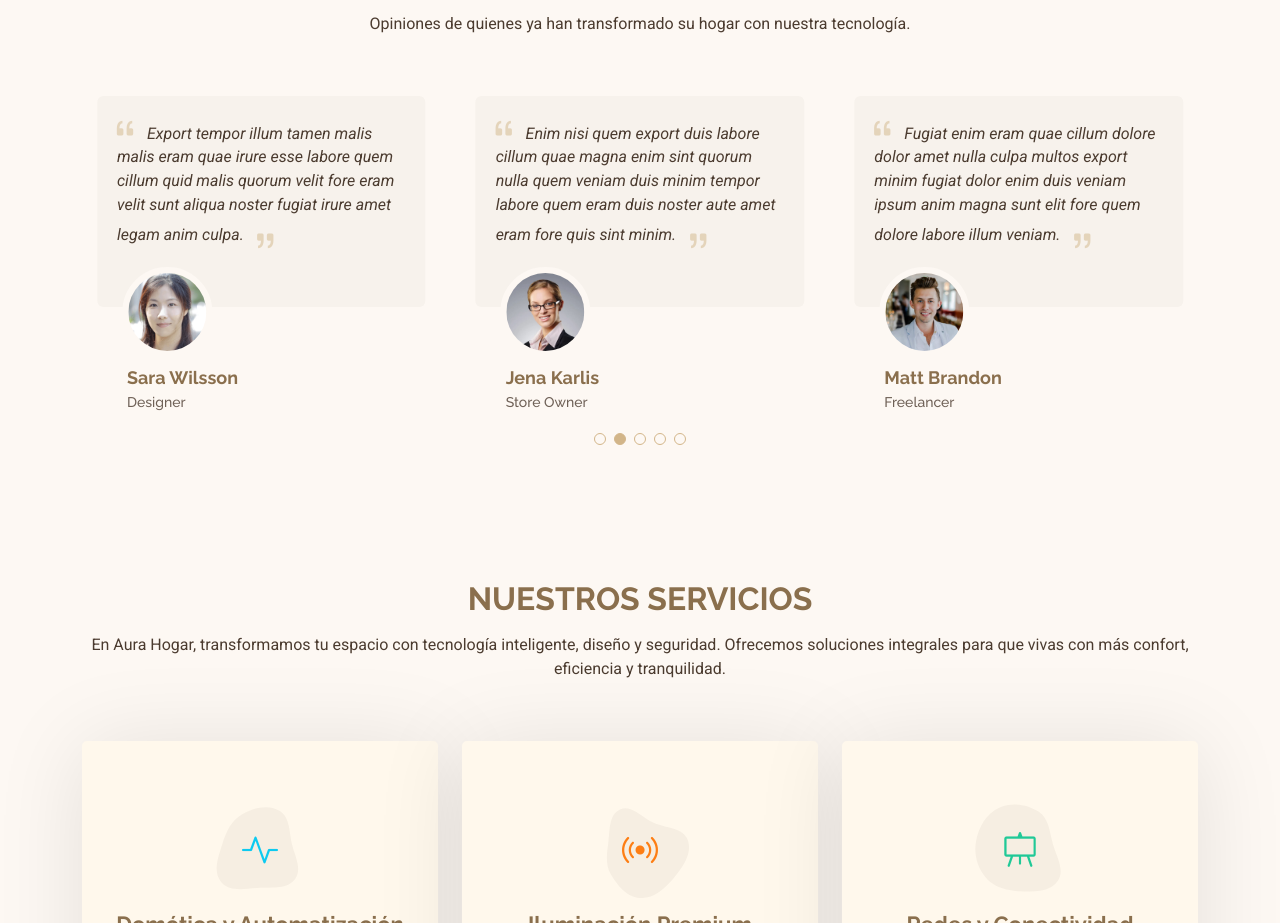
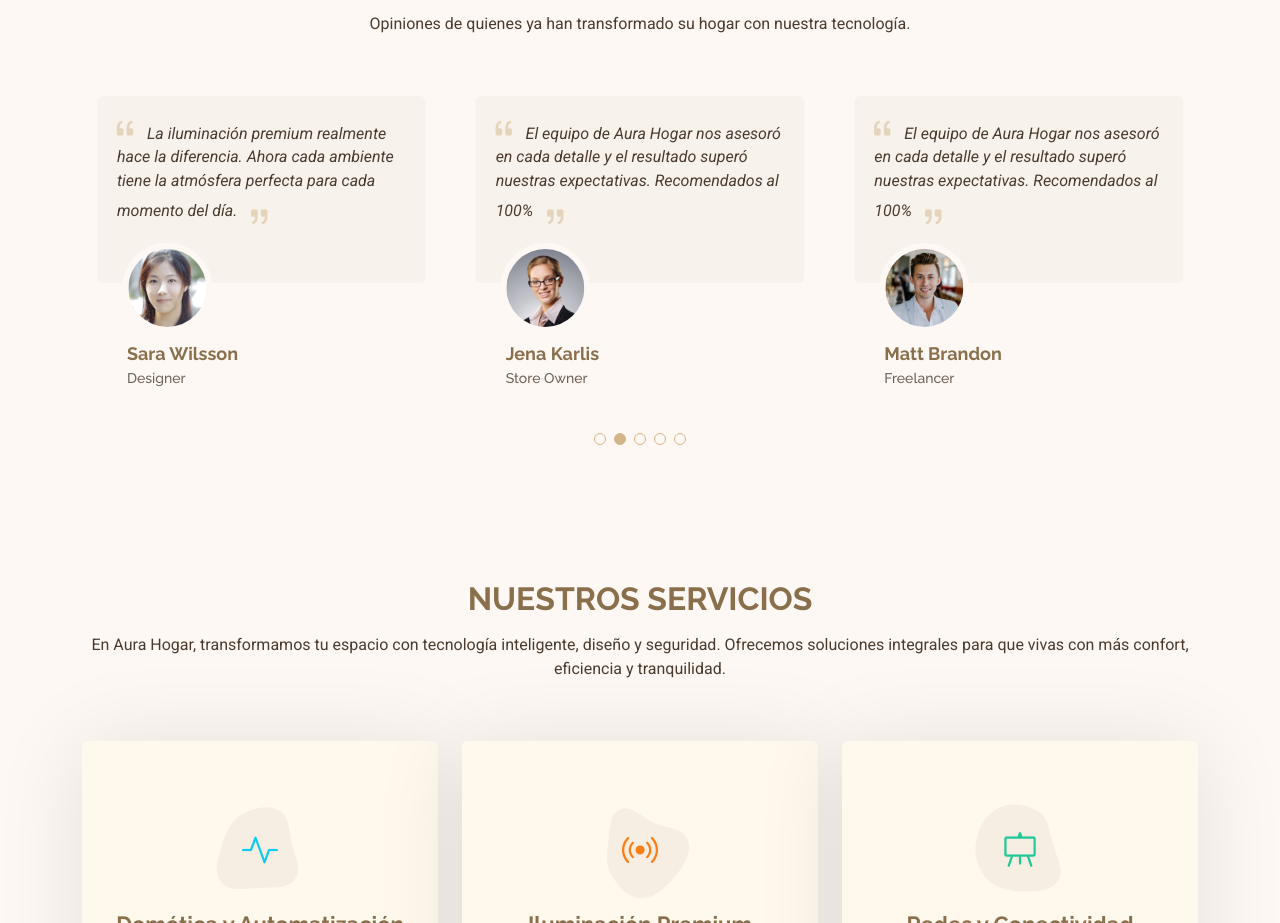
Before and after one commit to Gonza083/Aura, a plain HTML site: page index.html in a window 1280 px wide. Shown: the part 2414-3337 px from the top of the page. Drawn offline with Linux system fonts and the light colour scheme.

Commit message:
Contacto2

```diff
--- a/index.html
+++ b/index.html
@@ -302,7 +302,7 @@
               <div class="testimonial-item" "="">
             <p>
               <i class=" bi bi-quote quote-icon-left"></i>
-                <span>Proin iaculis purus consequat sem cure digni ssim donec porttitora entum suscipit rhoncus. Accusantium quam, ultricies eget id, aliquam eget nibh et. Maecen aliquam, risus at semper.</span>
+                <span>Desde que instalamos el sistema de domótica de Aura Hogar, nuestra casa es mucho más cómoda y segura. ¡Una excelente inversión!</span>
                 <i class="bi bi-quote quote-icon-right"></i>
                 </p>
                 <img src="assets/img/testimonials/testimonials-1.jpg" class="testimonial-img" alt="">
@@ -315,7 +315,7 @@
               <div class="testimonial-item">
                 <p>
                   <i class="bi bi-quote quote-icon-left"></i>
-                  <span>Export tempor illum tamen malis malis eram quae irure esse labore quem cillum quid malis quorum velit fore eram velit sunt aliqua noster fugiat irure amet legam anim culpa.</span>
+                  <span>La iluminación premium realmente hace la diferencia. Ahora cada ambiente tiene la atmósfera perfecta para cada momento del día.</span>
                   <i class="bi bi-quote quote-icon-right"></i>
                 </p>
                 <img src="assets/img/testimonials/testimonials-2.jpg" class="testimonial-img" alt="">
@@ -328,7 +328,7 @@
               <div class="testimonial-item">
                 <p>
                   <i class="bi bi-quote quote-icon-left"></i>
-                  <span>Enim nisi quem export duis labore cillum quae magna enim sint quorum nulla quem veniam duis minim tempor labore quem eram duis noster aute amet eram fore quis sint minim.</span>
+                  <span>El equipo de Aura Hogar nos asesoró en cada detalle y el resultado superó nuestras expectativas. Recomendados al 100%</span>
                   <i class="bi bi-quote quote-icon-right"></i>
                 </p>
                 <img src="assets/img/testimonials/testimonials-3.jpg" class="testimonial-img" alt="">
@@ -341,7 +341,7 @@
               <div class="testimonial-item">
                 <p>
                   <i class="bi bi-quote quote-icon-left"></i>
-                  <span>Fugiat enim eram quae cillum dolore dolor amet nulla culpa multos export minim fugiat dolor enim duis veniam ipsum anim magna sunt elit fore quem dolore labore illum veniam.</span>
+                  <span>El equipo de Aura Hogar nos asesoró en cada detalle y el resultado superó nuestras expectativas. Recomendados al 100%</span>
                   <i class="bi bi-quote quote-icon-right"></i>
                 </p>
                 <img src="assets/img/testimonials/testimonials-4.jpg" class="testimonial-img" alt="">
@@ -354,7 +354,7 @@
               <div class="testimonial-item">
                 <p>
                   <i class="bi bi-quote quote-icon-left"></i>
-                  <span>Quis quorum aliqua sint quem legam fore sunt eram irure aliqua veniam tempor noster veniam sunt culpa nulla illum cillum fugiat legam esse veniam culpa fore nisi cillum quid.</span>
+                  <span>El equipo de Aura Hogar nos asesoró en cada detalle y el resultado superó nuestras expectativas. ¡Recomendados al 100%</span>
                   <i class="bi bi-quote quote-icon-right"></i>
                 </p>
                 <img src="assets/img/testimonials/testimonials-5.jpg" class="testimonial-img" alt="">
```
